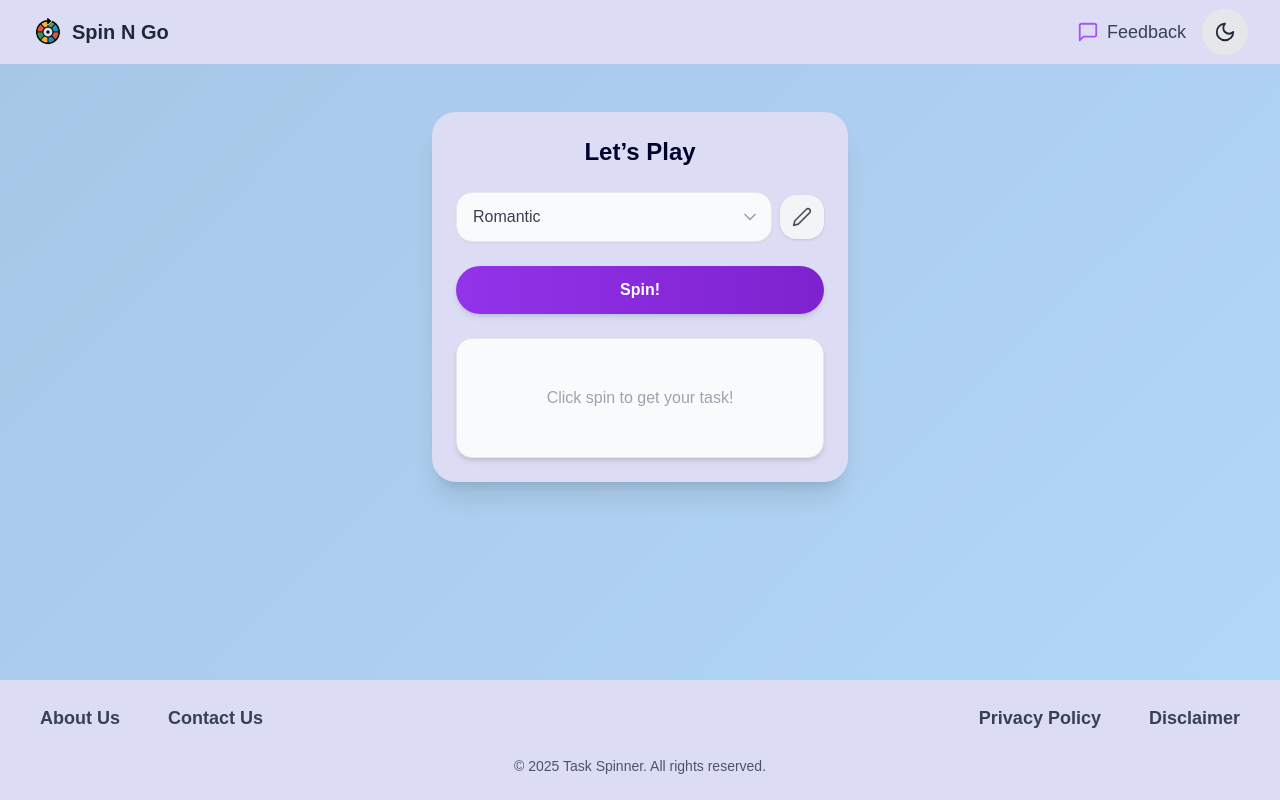
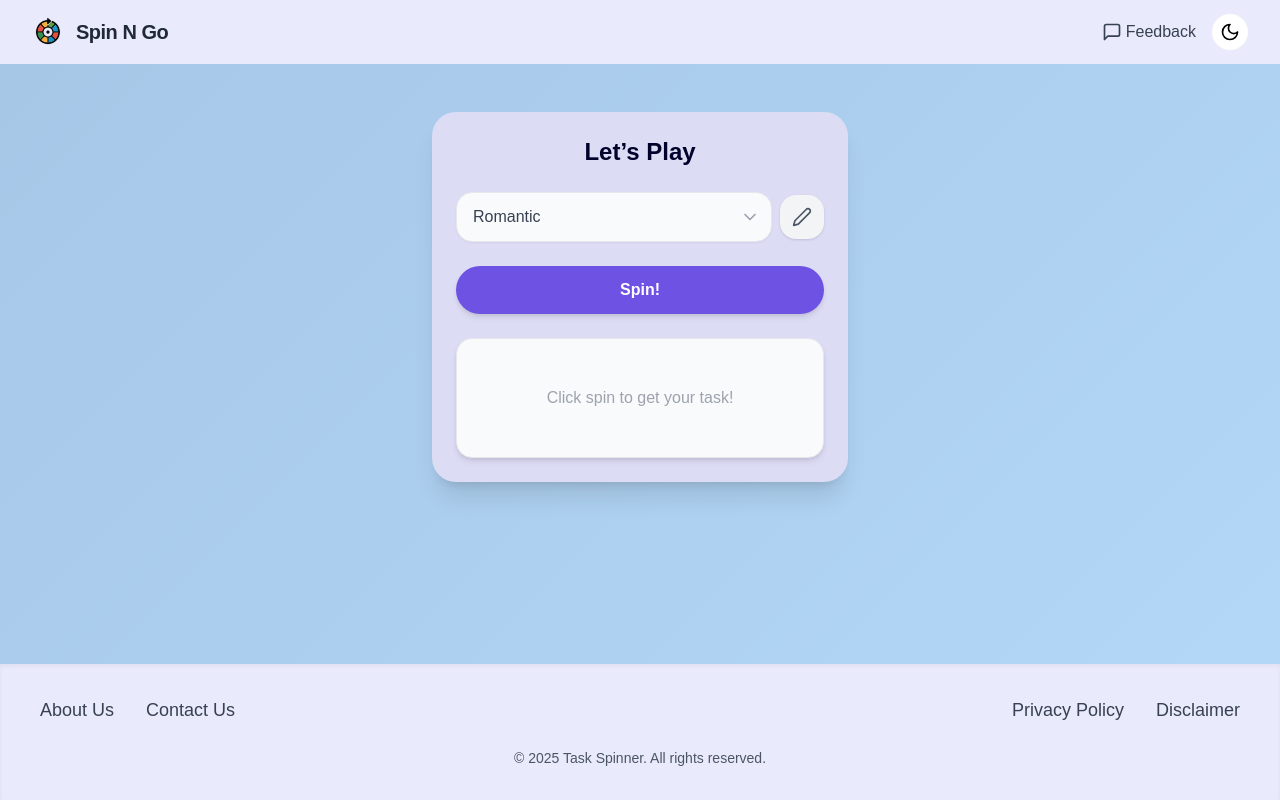
Before and after one commit to Thummar-harsh/spinngo, a React (Vite) app: page / in a window 1280 px wide. Built offline with nearby package versions, Linux system fonts and the light colour scheme.

Commit message:
change samll UI/UX

```diff
--- a/src/components/Footer.tsx
+++ b/src/components/Footer.tsx
@@ -2,28 +2,40 @@ import React from 'react';
 
 const Footer = () => {
   return (
-    <footer className="bg-[#dcddf5] dark:bg-gray-800 shadow-md mt-auto">
-      <div className="max-w-7xl mx-auto px-6 sm:px-8 lg:px-10 py-6 flex flex-col">
-        <div className="flex flex-col md:flex-row justify-between items-center space-y-4 md:space-y-0">
-          <div className="flex space-x-12">
-            <a href="/about" className="text-gray-700 dark:text-gray-300 hover:text-purple-600 dark:hover:text-purple-400 transition-colors duration-300 font-semibold text-lg" aria-label="About Us">
+    <footer className="bg-[#eaeafd] dark:bg-gray-900 shadow-inner mt-auto">
+      <div className="max-w-7xl mx-auto px-6 sm:px-8 lg:px-10 py-8 flex flex-col gap-6">
+        {/* Links Section */}
+        <div className="flex flex-col md:flex-row justify-between items-center gap-4 text-center md:text-left">
+          {/* Group 1 */}
+          <div className="flex gap-8 flex-wrap justify-center">
+            <a
+              href="/about"
+              className="text-gray-700 dark:text-gray-300 hover:text-[#6E52E4] dark:hover:text-[#A99BFF] font-medium text-lg transition-colors duration-200"
+              aria-label="About Us"
+            >
               About Us
             </a>
-            <a href="/contact" className="text-gray-700 dark:text-gray-300 hover:text-purple-600 dark:hover:text-purple-400 transition-colors duration-300 font-semibold text-lg" aria-label="Contact Us">
+            <a
+              href="/contact"
+              className="text-gray-700 dark:text-gray-300 hover:text-[#6E52E4] dark:hover:text-[#A99BFF] font-medium text-lg transition-colors duration-200"
+              aria-label="Contact Us"
+            >
               Contact Us
             </a>
           </div>
-          <div className="flex space-x-12">
+
+          {/* Group 2 */}
+          <div className="flex gap-8 flex-wrap justify-center">
             <a
               href="/privacy"
-              className="text-gray-700 dark:text-gray-300 hover:text-purple-600 dark:hover:text-purple-400 transition-colors duration-300 font-semibold text-lg"
+              className="text-gray-700 dark:text-gray-300 hover:text-[#6E52E4] dark:hover:text-[#A99BFF] font-medium text-lg transition-colors duration-200"
               aria-label="Privacy Policy"
             >
               Privacy Policy
             </a>
             <a
               href="/disclaimer"
-              className="text-gray-700 dark:text-gray-300 hover:text-purple-600 dark:hover:text-purple-400 transition-colors duration-300 font-semibold text-lg"
+              className="text-gray-700 dark:text-gray-300 hover:text-[#6E52E4] dark:hover:text-[#A99BFF] font-medium text-lg transition-colors duration-200"
               aria-label="Disclaimer"
             >
               Disclaimer
@@ -31,7 +43,8 @@ const Footer = () => {
           </div>
         </div>
 
-        <div className="mt-6 text-center text-sm text-gray-600 dark:text-gray-400">
+        {/* Copyright */}
+        <div className="text-center text-sm text-gray-600 dark:text-gray-400">
           © {new Date().getFullYear()} Task Spinner. All rights reserved.
         </div>
       </div>
--- a/src/components/Navbar.tsx
+++ b/src/components/Navbar.tsx
@@ -1,33 +1,44 @@
 import React from 'react';
 import { MessageSquare, Sun, Moon } from 'lucide-react';
 
-const Navbar = ({ isDark, toggleDarkMode }: { isDark: boolean; toggleDarkMode: () => void }) => {
+const Navbar = ({
+  isDark,
+  toggleDarkMode,
+}: {
+  isDark: boolean;
+  toggleDarkMode: () => void;
+}) => {
   return (
-
-   <nav className="bg-[#dcddf5] dark:bg-gray-800 shadow-md">
+    <nav className="bg-[#eaeafd] dark:bg-gray-900 shadow-md transition-colors duration-300">
       <div className="max-w-7xl mx-auto px-4 sm:px-6 lg:px-8">
         <div className="flex items-center justify-between h-16">
-          <div className="flex items-center">
-            <img src="/faviconbgr.png" alt="Logo" className="h-8 w-8" />
-            <span className="ml-2 text-xl font-semibold text-gray-800 dark:text-white">Spin N Go</span>
+          {/* Logo + Name */}
+          <div className="flex items-center gap-3">
+            <img src="/faviconbgr.png" alt="Logo" className="h-8 w-8 rounded-full" />
+            <span className="text-xl font-bold text-gray-800 dark:text-white tracking-tight">
+              Spin N Go
+            </span>
           </div>
-          <div className="flex items-center space-x-4">
+
+          {/* Feedback + Toggle */}
+          <div className="flex items-center gap-4">
             <a
               href="https://forms.gle/p9wb8mi57UQF3vgu7"
               target="_blank"
               rel="noopener noreferrer"
-              className="flex items-center space-x-2 text-gray-700 dark:text-gray-300 hover:text-purple-600 dark:hover:text-purple-400 transition-all duration-300 ease-in-out transform hover:scale-105"
+              className="flex items-center gap-1 text-gray-700 dark:text-gray-300 hover:text-[#6E52E4] dark:hover:text-[#A99BFF] transition transform hover:scale-105 duration-200"
             >
-              <MessageSquare size={22} className="text-purple-500 dark:text-purple-400" />
-              <span className="text-lg font-medium">Feedback</span>
+              <MessageSquare size={20} />
+              <span className="hidden sm:inline font-medium">Feedback</span>
             </a>
+
             <button
               onClick={toggleDarkMode}
-              className="p-3 rounded-full bg-gray-200 dark:bg-gray-600 text-gray-800 dark:text-gray-200 hover:bg-gray-300 dark:hover:bg-gray-500 focus:outline-none focus:ring-2 focus:ring-purple-400 transition-all duration-300 ease-in-out transform hover:scale-105"
+              className="p-2 rounded-full bg-white dark:bg-gray-700 hover:bg-gray-100 dark:hover:bg-gray-600 transition-all duration-300 focus:outline-none focus:ring-2 focus:ring-[#6E52E4] transform hover:scale-105"
               title={isDark ? 'Switch to light mode' : 'Switch to dark mode'}
-              aria-label={isDark ? 'Switch to light mode' : 'Switch to dark mode'}
+              aria-label="Toggle dark mode"
             >
-              {isDark ? <Sun size={22} /> : <Moon size={22} />}
+              {isDark ? <Sun size={20} /> : <Moon size={20} />}
             </button>
           </div>
         </div>
--- a/src/pages/Home.tsx
+++ b/src/pages/Home.tsx
@@ -214,12 +214,13 @@ const Home = () => {
         </div>
 
         <button
-          onClick={handleSpin}
-          disabled={isSpinning || isEditing}
-          className="w-full bg-gradient-to-r from-purple-600 to-purple-700 hover:from-purple-700 hover:to-purple-800 text-white font-semibold py-3 px-6 rounded-3xl shadow-md hover:shadow-lg transition-all duration-300 disabled:opacity-50 disabled:cursor-not-allowed"
-        >
-          {isSpinning ? 'Spinning...' : 'Spin!'}
-        </button>
+  onClick={handleSpin}
+  disabled={isSpinning || isEditing}
+  className="w-full bg-[#6E52E4] hover:bg-[#5b42c2] text-white font-semibold py-3 px-6 rounded-3xl shadow-md hover:shadow-lg transition-all duration-300 disabled:opacity-50 disabled:cursor-not-allowed"
+>
+  {isSpinning ? 'Spinning...' : 'Spin!'}
+</button>
+
 
         <div className={`bg-gray-50 dark:bg-gray-700 rounded-2xl p-6 min-h-[120px] flex items-center justify-center text-center transition-all duration-300 w-full shadow-md hover:shadow-lg border border-gray-200 dark:border-gray-600`}>
           {currentTask ? (
```
Also changed, not shown: 1 other file (tests, documents, lock files or other folders).
